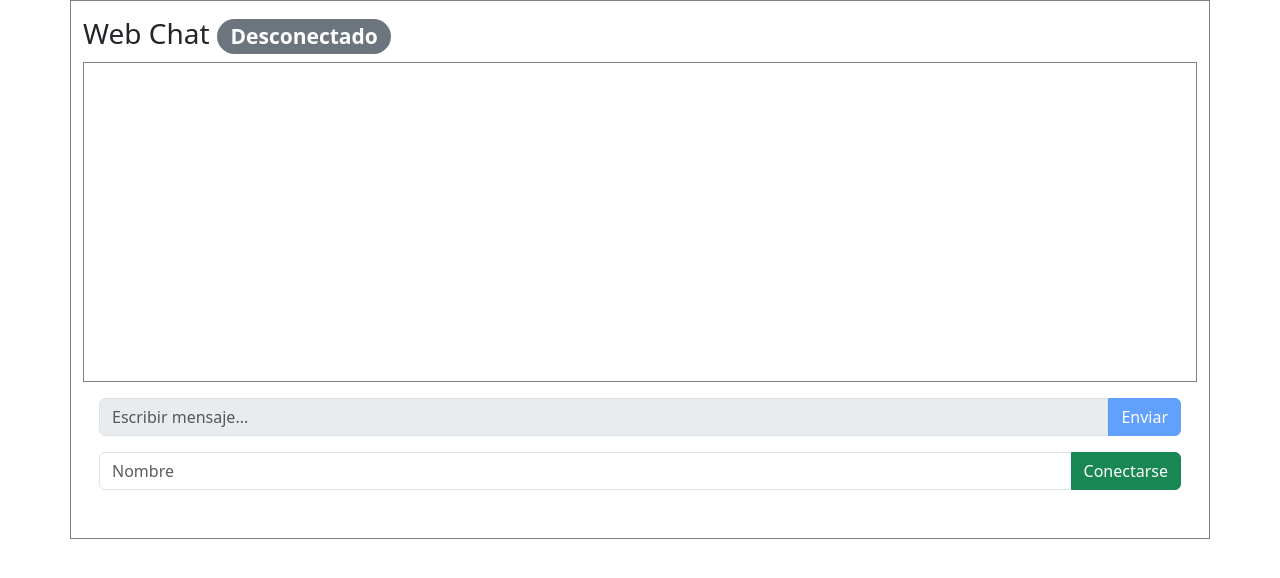
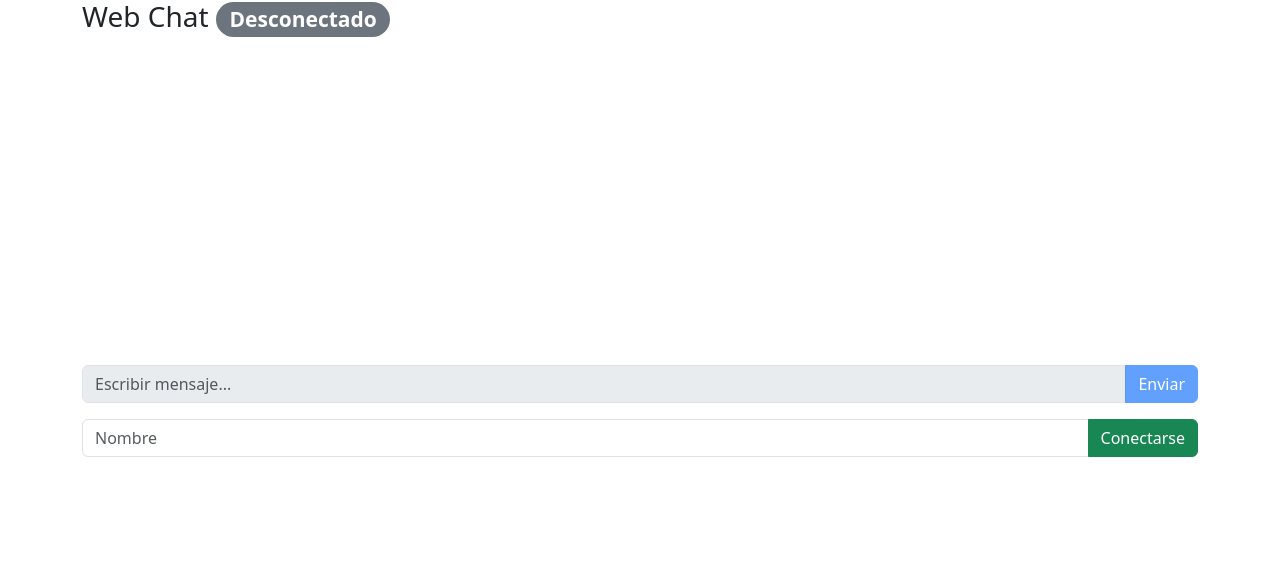
Before and after one commit to dpmbaltar/lpd-rx, a website: page public/index.html in a window 1280 px wide. Drawn offline with nearby package versions, Linux system fonts and the light colour scheme.

Commit message:
Limpiar clases

```diff
--- a/public/style.css
+++ b/public/style.css
@@ -1,18 +1,4 @@
-
-main {
-  margin: auto;
-  width: 50%;
-  border: 1px solid gray;
-  padding: 1em;
-}
-
 #chat-content-box {
   height: 20em;
-  border: 1px solid gray;
-  padding: 1em;
   overflow-y: scroll;
 }
-
-#chat-input-box {
-  padding: 1em;
-}
```
